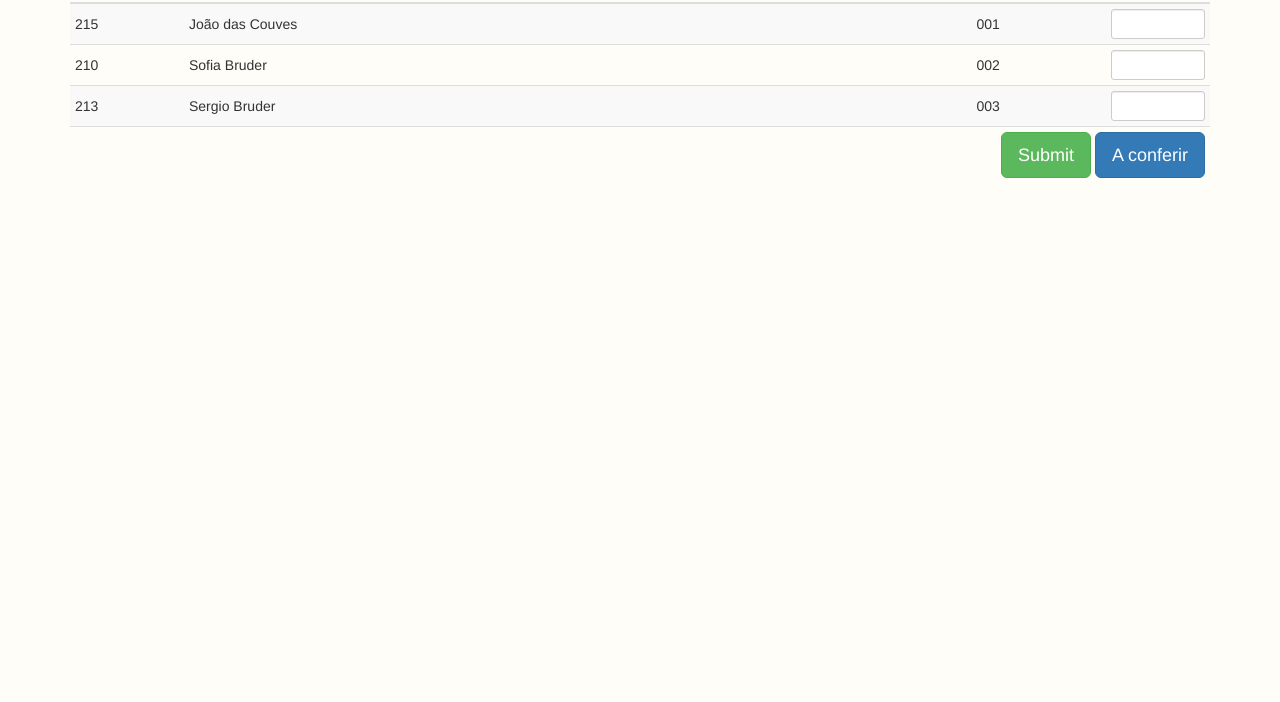
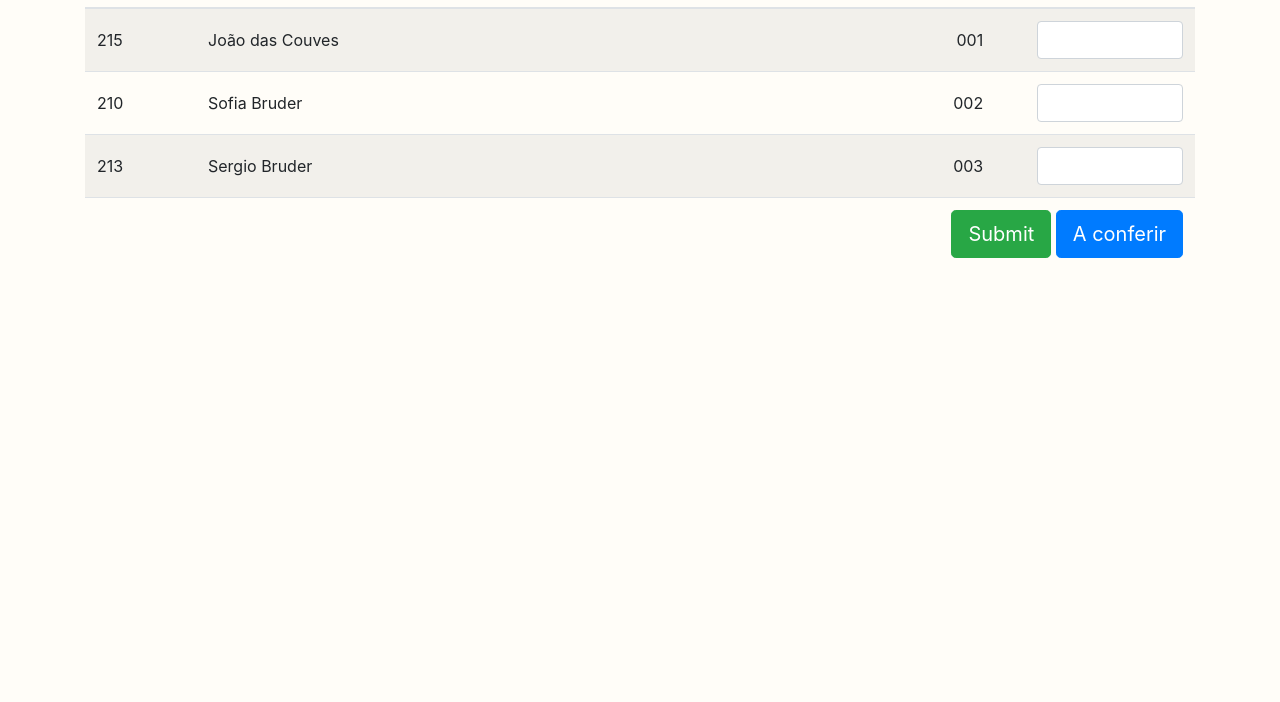
Before and after one commit to sdbruder/bootstrapex, a plain HTML site: page index.html in a window 1280 px wide. Shown: the part 98-800 px from the top of the page. Drawn offline with nearby package versions, Linux system fonts and the light colour scheme.

Commit message:
now with local bootstrap

```diff
--- a/index.html
+++ b/index.html
@@ -3,7 +3,7 @@
 <head>
 	<meta charset="utf-8">
 	<!-- Latest compiled and minified CSS -->
-	<link rel="stylesheet" href="https://maxcdn.bootstrapcdn.com/bootstrap/3.3.0/css/bootstrap.min.css">
+	<link rel="stylesheet" href="css/bootstrap.min.css">
 	<meta name="viewport" content="width=device-width, initial-scale=1">
 	<!-- Optional theme -->
 	<!-- <link rel="stylesheet" href="https://maxcdn.bootstrapcdn.com/bootstrap/3.3.0/css/bootstrap-theme.min.css"> -->
@@ -11,13 +11,16 @@
 	<!-- Latest compiled and minified JavaScript -->
 	<!-- <script src="https://maxcdn.bootstrapcdn.com/bootstrap/3.3.0/js/bootstrap.min.js"></script> -->
 	<style type="text/css">
+		body {
+			background-color: #fffdf8;
+		}
 		.table>thead>tr>th, .table>tbody>tr>th, .table>tfoot>tr>th,
 		.table>thead>tr>td, .table>tbody>tr>td, .table>tfoot>tr>td {
 			vertical-align: middle;
 		}
 	</style>
 </head>
-<body style="background-color: #fffdf8;">
+<body>
 	<div class="container">
 		<div class="row">
 			<div class="col-md-12">
```
